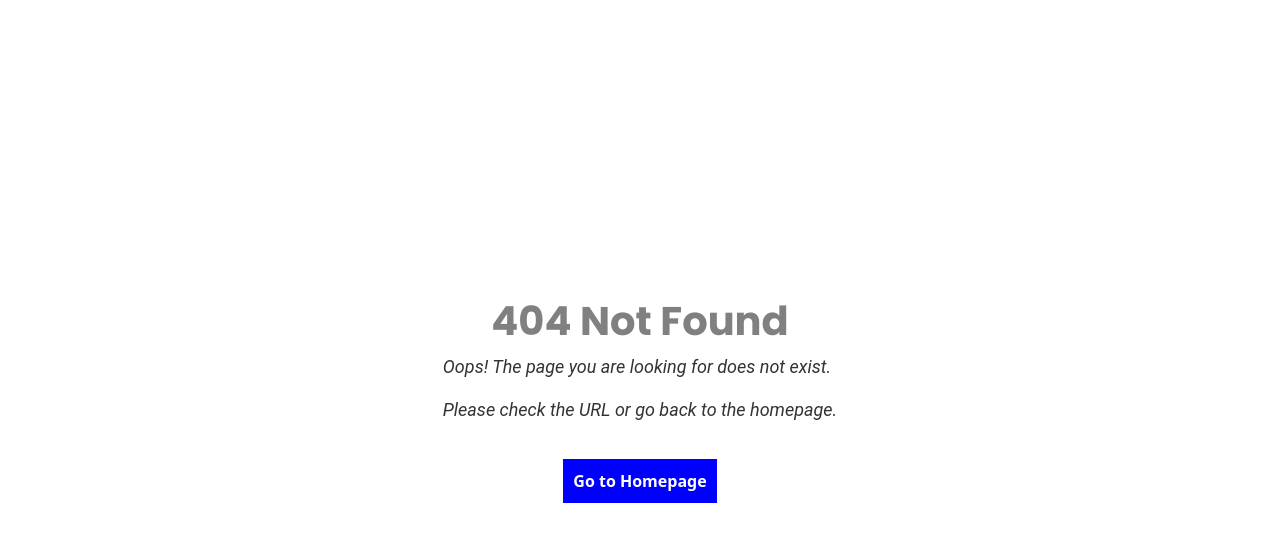
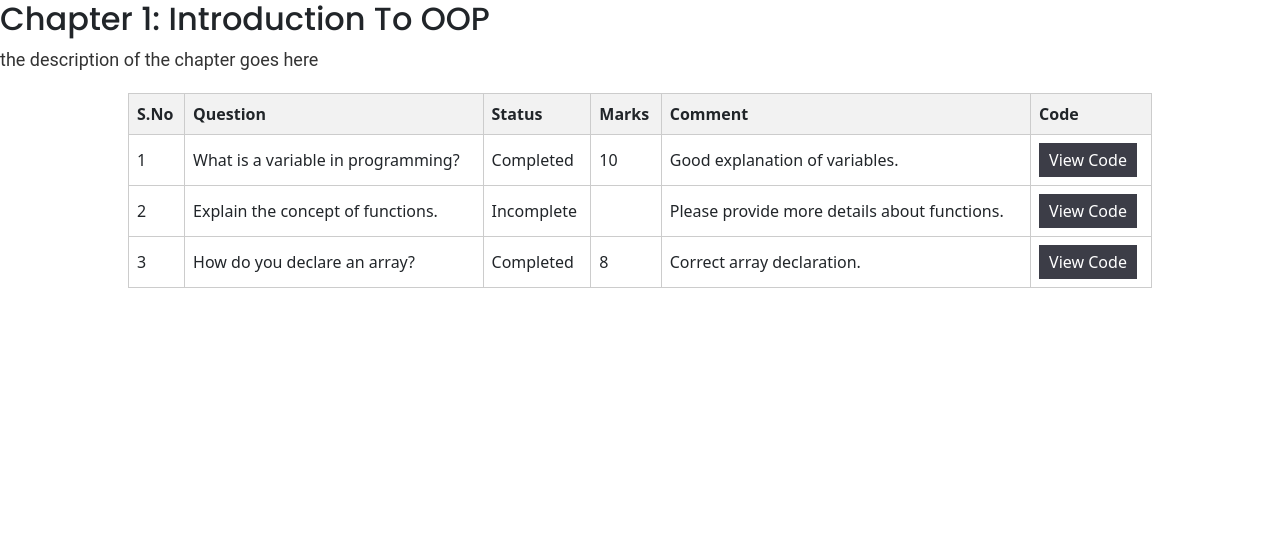
Before and after one commit to Project-Two-II/BE-Project-II, a React (Vite) app in the folder client/elabx/: page /questionview in a window 1280 px wide. Before the commit this address had no page. Shown: the top 542 px of the page. Built offline with nearby package versions, Linux system fonts and the light colour scheme; a web font is replaced by a local one.

Commit message:
QuestionView added

```diff
--- /dev/null
+++ b/client/elabx/src/Components/QuestionView.jsx
@@ -0,0 +1,99 @@
+import React, { useState } from 'react';
+
+const questions = [
+  {
+    id: 1,
+    text: 'What is a variable in programming?',
+    code: 'const variableName = 42;',
+    status: 'Completed',
+    marks: 10,
+    comment: 'Good explanation of variables.',
+  },
+  {
+    id: 2,
+    text: 'Explain the concept of functions.',
+    code: 'function functionName() {\n  // Function code here\n}',
+    status: 'Incomplete',
+    marks: null,
+    comment: 'Please provide more details about functions.',
+  },
+  {
+    id: 3,
+    text: 'How do you declare an array?',
+    code: 'const myArray = [1, 2, 3];',
+    status: 'Completed',
+    marks: 8,
+    comment: 'Correct array declaration.',
+  },
+  // Add more questions, status, marks, and comments as needed
+];
+
+function QuestionList() {
+  const [selectedCode, setSelectedCode] = useState(null);
+
+  const handleViewCode = (code) => {
+    setSelectedCode(code);
+  };
+
+  const tableStyle = {
+    borderCollapse: 'collapse',
+    width: '80%',
+    margin: '20px auto',
+    border: '1px solid #ccc',
+  };
+
+  const thTdStyle = {
+    border: '1px solid #ccc',
+    padding: '8px',
+    textAlign: 'left',
+  };
+
+  const headerStyle = {
+    backgroundColor: '#f2f2f2',
+  };
+
+  return (
+    <div>
+      <h2>Chapter 1: Introduction To OOP</h2>
+      <p>the description of the chapter goes here</p>
+      <table style={tableStyle} className="question-table">
+        <thead>
+          <tr>
+            <th style={{ ...thTdStyle, ...headerStyle }}>S.No</th>
+            <th style={{ ...thTdStyle, ...headerStyle }}>Question</th>
+            <th style={{ ...thTdStyle, ...headerStyle }}>Status</th>
+            <th style={{ ...thTdStyle, ...headerStyle }}>Marks</th>
+            <th style={{ ...thTdStyle, ...headerStyle }}>Comment </th>
+            <th style={{ ...thTdStyle, ...headerStyle }}>Code</th>
+          </tr>
+        </thead>
+        <tbody>
+          {questions.map((question, index) => (
+            <tr key={question.id}>
+              <td style={thTdStyle}>{index + 1}</td>
+              <td style={thTdStyle}>{question.text}</td>
+              <td style={thTdStyle}>{question.status}</td>
+              <td style={thTdStyle}>{question.marks}</td>
+              <td style={thTdStyle}>{question.comment}</td>
+              <td style={thTdStyle}>
+                <button
+                  className="view-button"
+                  onClick={() => handleViewCode(question.code)}
+                >
+                  View Code
+                </button>
+                {selectedCode === question.code && (
+                  <div>
+                    <pre>{question.code}</pre>
+                  </div>
+                )}
+              </td>
+            </tr>
+          ))}
+        </tbody>
+      </table>
+    </div>
+  );
+}
+
+export default QuestionList;
--- a/client/elabx/src/main.jsx
+++ b/client/elabx/src/main.jsx
@@ -69,6 +69,7 @@ import CreateCourse from './Components/CreateCourse'
 import ViewQuestion from './Components/Dashboard/viewQuestion'
 
 import ChapterDetail from './Components/ChapterDetail.jsx'
+import QuestionView from './Components/QuestionView.jsx'
 
 import NotFoundPage from './routes/ErrorPage.jsx';
 
@@ -280,6 +281,10 @@ const router = createBrowserRouter([
     path: "chapterview/",
     element: <ChapterView/>
   },
+  {
+    path: "questionview/",
+    element: <QuestionView/>
+  }
   // {
   //   path:"submissionreview/",
   //   element :<SubmissionReview/>
```
